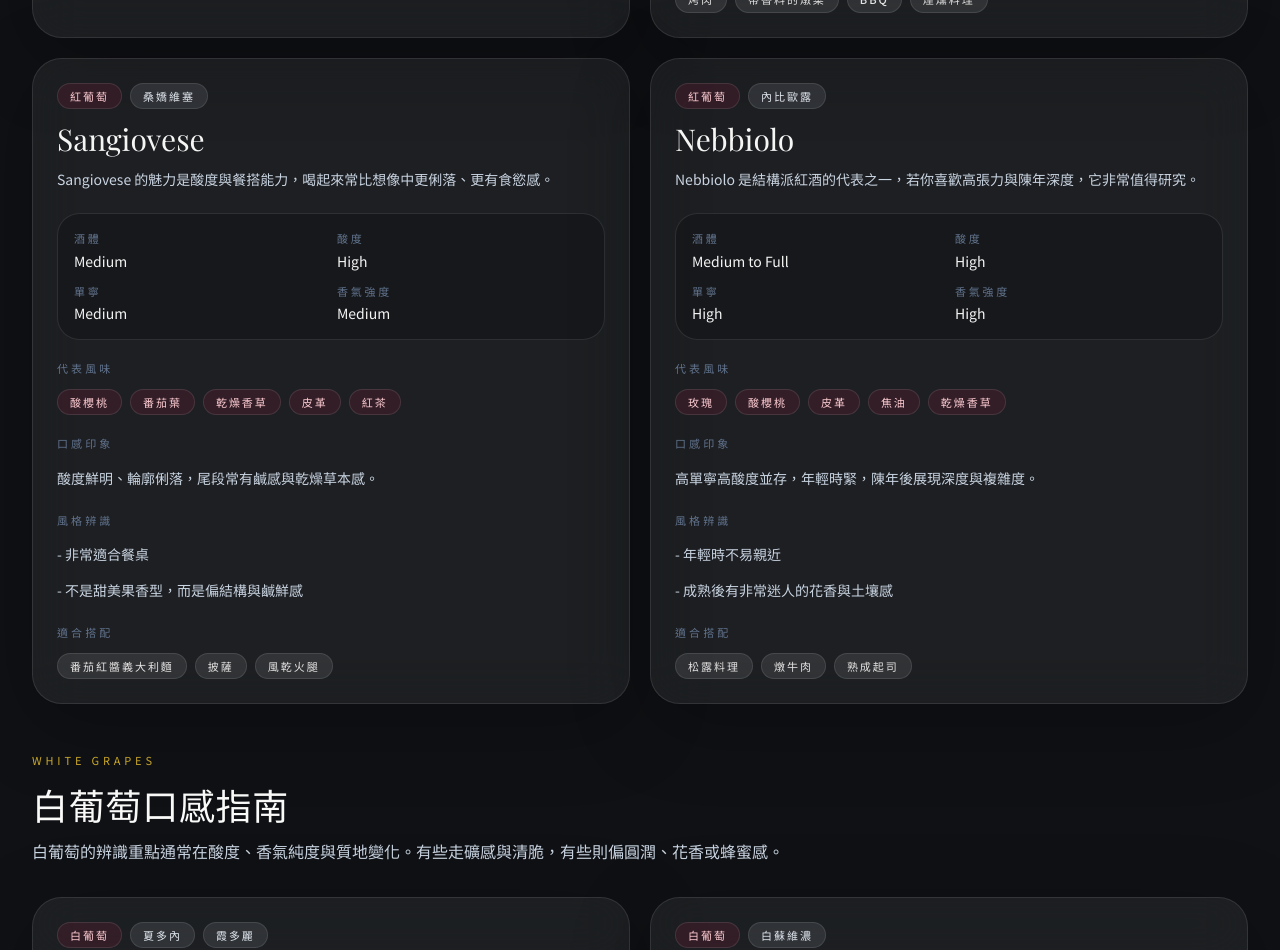
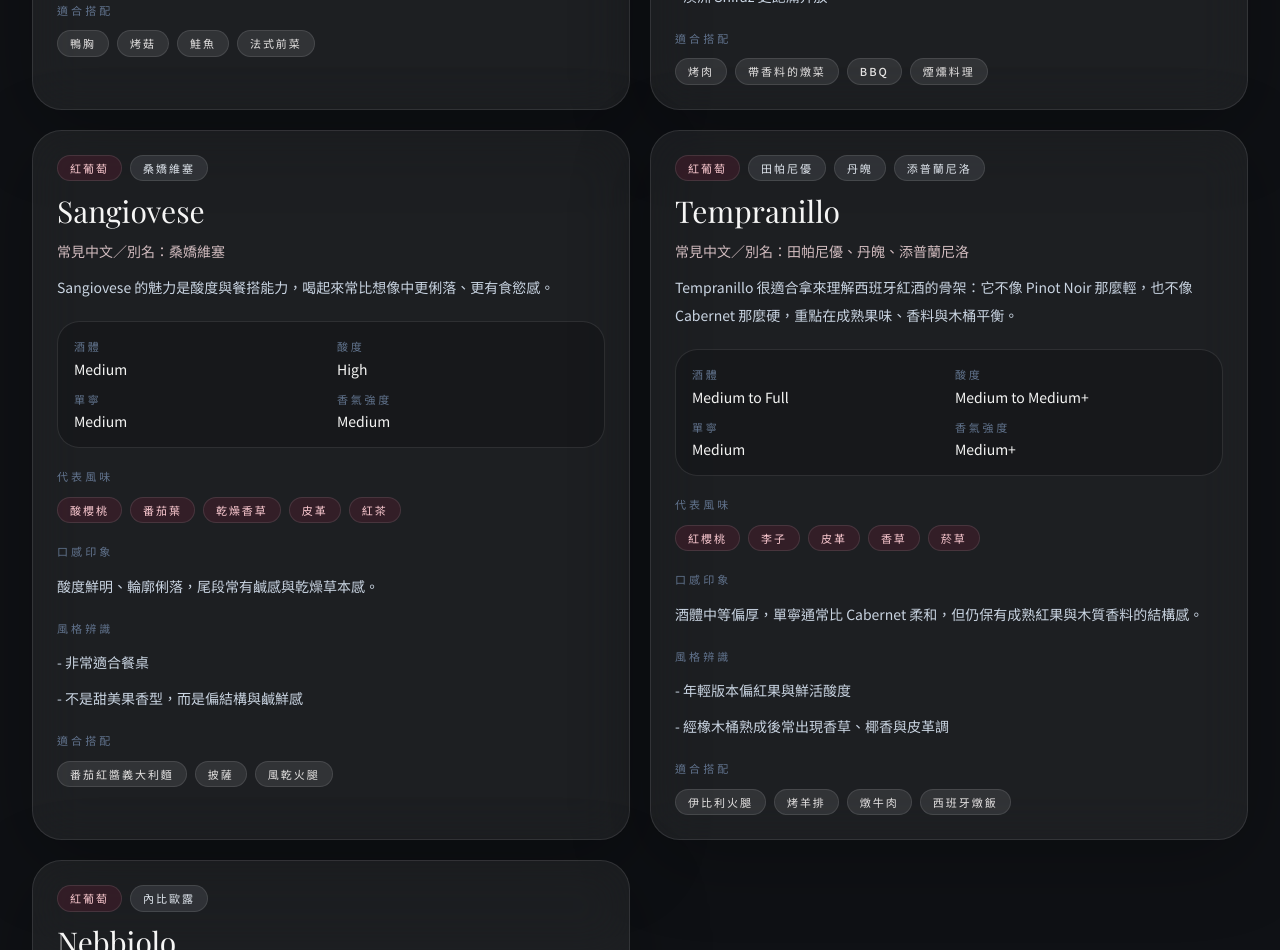
Before and after one commit to differ505-prog/jiu-lei-zhi-shi, a Next.js app: page /wines/grapes in a window 1280 px wide. Shown: the part 2500-3450 px from the top of the page. Built offline with nearby package versions, Linux system fonts and the light colour scheme; a web font is replaced by a local one.

Commit message:
feat: add tempranillo and chinese grape aliases

```diff
--- a/src/components/grape-profile-card.tsx
+++ b/src/components/grape-profile-card.tsx
@@ -23,6 +23,9 @@ export function GrapeProfileCard({ profile }: GrapeProfileCardProps) {
           </div>
           <div className="space-y-2">
             <h3 className="font-serif text-3xl text-stone-100">{profile.name}</h3>
+            <p className="text-sm leading-7 text-rose-100/80">
+              常見中文／別名：{profile.aliases.join("、")}
+            </p>
             <p className="text-sm leading-7 text-slate-300">{profile.summary}</p>
           </div>
         </div>
--- a/src/data/grape-varieties.ts
+++ b/src/data/grape-varieties.ts
@@ -52,7 +52,7 @@ export const grapeVarieties: GrapeVarietyProfile[] = [
   {
     slug: "syrah-shiraz",
     name: "Syrah / Shiraz",
-    aliases: ["希哈", "希拉", "Shiraz"],
+    aliases: ["希哈", "希拉", "設拉子"],
     category: "紅葡萄",
     body: "Full",
     acidity: "Medium",
@@ -80,6 +80,22 @@ export const grapeVarieties: GrapeVarietyProfile[] = [
     styleNotes: ["非常適合餐桌", "不是甜美果香型，而是偏結構與鹹鮮感"],
     summary:
       "Sangiovese 的魅力是酸度與餐搭能力，喝起來常比想像中更俐落、更有食慾感。",
+  },
+  {
+    slug: "tempranillo",
+    name: "Tempranillo",
+    aliases: ["田帕尼優", "丹魄", "添普蘭尼洛"],
+    category: "紅葡萄",
+    body: "Medium to Full",
+    acidity: "Medium to Medium+",
+    tannin: "Medium",
+    aromaticIntensity: "Medium+",
+    signatureFlavors: ["紅櫻桃", "李子", "皮革", "香草", "菸草"],
+    texture: "酒體中等偏厚，單寧通常比 Cabernet 柔和，但仍保有成熟紅果與木質香料的結構感。",
+    bestFor: ["伊比利火腿", "烤羊排", "燉牛肉", "西班牙燉飯"],
+    styleNotes: ["年輕版本偏紅果與鮮活酸度", "經橡木桶熟成後常出現香草、椰香與皮革調"],
+    summary:
+      "Tempranillo 很適合拿來理解西班牙紅酒的骨架：它不像 Pinot Noir 那麼輕，也不像 Cabernet 那麼硬，重點在成熟果味、香料與木桶平衡。",
   },
   {
     slug: "nebbiolo",
@@ -115,7 +131,7 @@ export const grapeVarieties: GrapeVarietyProfile[] = [
   {
     slug: "sauvignon-blanc",
     name: "Sauvignon Blanc",
-    aliases: ["白蘇維濃"],
+    aliases: ["白蘇維濃", "長相思"],
     category: "白葡萄",
     body: "Light",
     acidity: "High",
@@ -145,7 +161,7 @@ export const grapeVarieties: GrapeVarietyProfile[] = [
   {
     slug: "chenin-blanc",
     name: "Chenin Blanc",
-    aliases: ["白詩南"],
+    aliases: ["白詩南", "白梢楠"],
     category: "白葡萄",
     body: "Light to Medium",
     acidity: "High",
```
